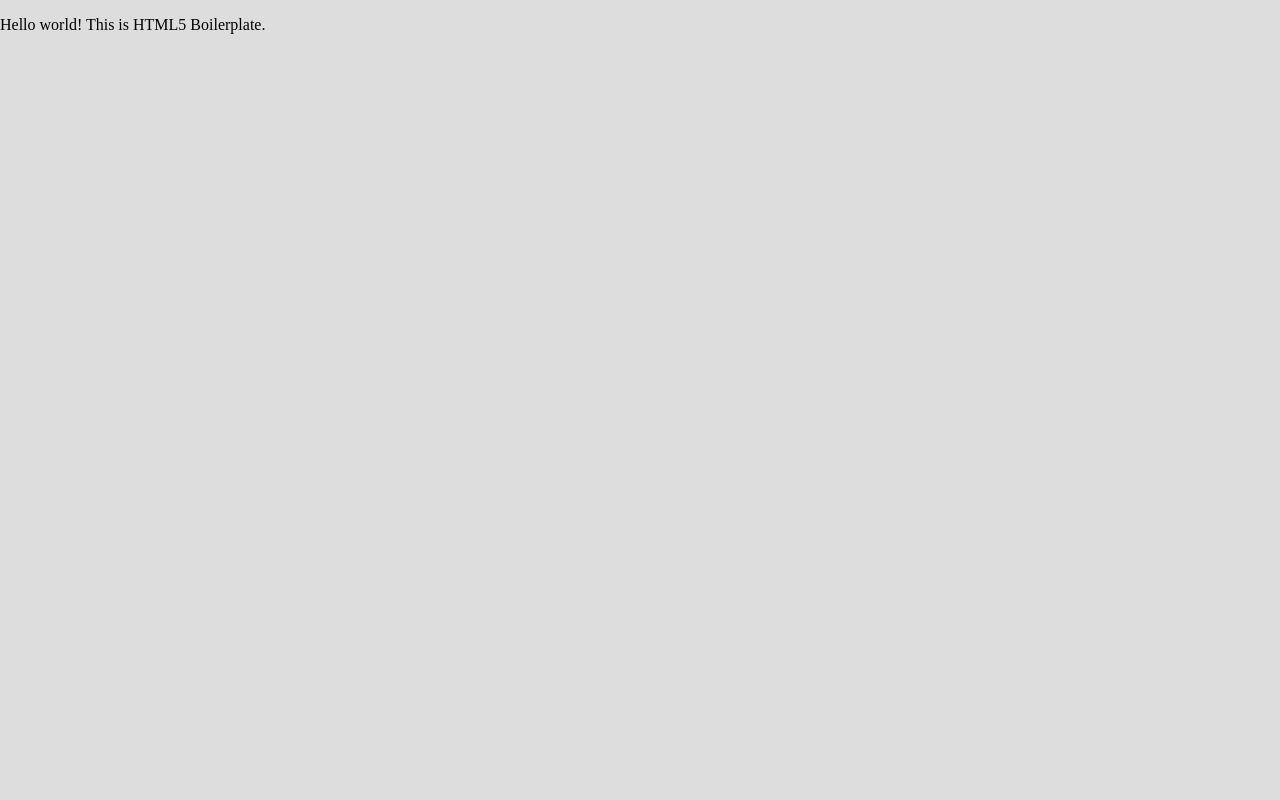
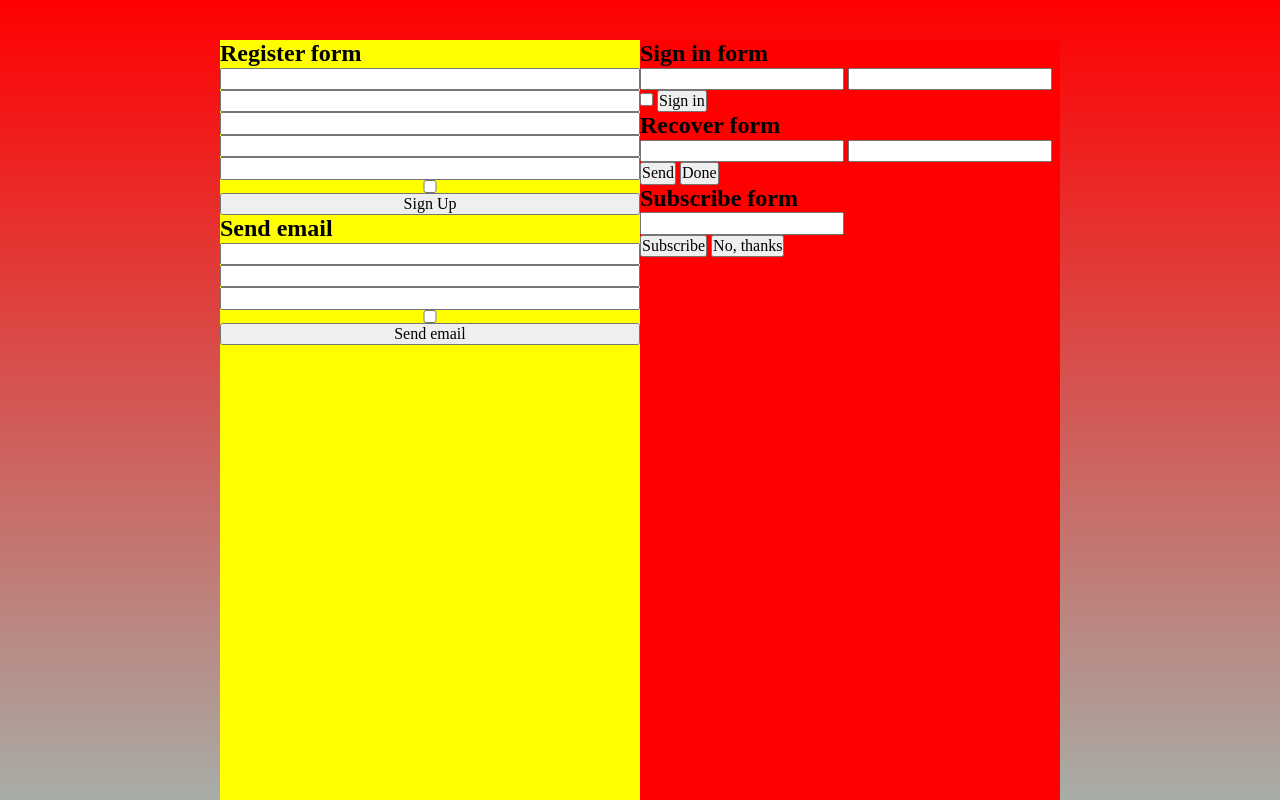
Before and after one commit to swirek-marcin/forms-wwc1, a website: page index.html in a window 1280 px wide. Shown: the top 800 px of the page. Drawn offline with nearby package versions, Linux system fonts and the light colour scheme; a web font is replaced by a local one.

Commit message:
Add forms

```diff
--- a/index.html
+++ b/index.html
@@ -21,17 +21,79 @@
   <![endif]-->
 
   <!-- Add your site or application content here -->
-  <p>Hello world! This is HTML5 Boilerplate.</p>
+
+  <section class="forms">
+    <div class="container">
+      <div class="big-forms">
+        <h2 class="register-form-header">Register form</h2>
+        <form action="" class="register-form">
+          <input type="text" name="imie" id="register-name">
+          <input type="password" name="pass" id="register-pass">
+          <input type="password" name="pass" id="pass">
+          <input type="email" name="email" id="register-email">
+          <input type="text" name="location" id="register-location">
+          <input type="checkbox" name="checkbox" id="register-checkbox">
+          <input type="button" value="Sign Up">
+        </form>
+        <h2 class="email-form-header">Send email</h2>
+        <form action="" class="mail-form">
+          <input type="text" name="name" id="mail-name">
+          <input type="email" name="email" id="mail-email">
+          <input type="text" name="message" id="mail-msg">
+          <input type="checkbox" name="checkbox" id="email-checkbox">
+          <input type="button" value="Send email">
+        </form>
+      </div>
+      <div class="small-forms">
+        <h2 class="sign-form-header">Sign in form</h2>
+        <form action="" class="sign-form">
+          <input type="text" name="username" id="sign-username">
+          <input type="password" name="pass-sign" id="pass-sign">
+          <div class="btn-sign-container">
+            <input type="checkbox" name="sign-checkbox" id="sign-checkbox">
+            <input type="button" value="Sign in">
+          </div>
+        </form>
+        <h2 class="recover-form-header">Recover form</h2>
+        <form action="" class="recover-form">
+          <input type="text" name="name" id="recover-name">
+          <input type="tel" name="phone-recover" id="phone-recover">
+          <div class="btn-recover-container">
+            <input type="button" value="Send">
+            <input type="button" value="Done">
+          </div>
+        </form>
+        <h2 class="subscribe-form-header">Subscribe form</h2>
+        <form action="" class="subscribe-form">
+          <input type="email" name="sub-email" id="sub-email">
+          <div class="btn-sub-container">
+            <input type="button" value="Subscribe">
+            <input type="button" value="No, thanks">
+          </div>
+        </form>
+      </div>
+    </div>
+  </section>
   <script src="js/vendor/modernizr-3.6.0.min.js"></script>
-  <script src="https://code.jquery.com/jquery-3.3.1.min.js" integrity="sha256-FgpCb/KJQlLNfOu91ta32o/NMZxltwRo8QtmkMRdAu8=" crossorigin="anonymous"></script>
-  <script>window.jQuery || document.write('<script src="js/vendor/jquery-3.3.1.min.js"><\/script>')</script>
+  <script src="https://code.jquery.com/jquery-3.3.1.min.js" integrity="sha256-FgpCb/KJQlLNfOu91ta32o/NMZxltwRo8QtmkMRdAu8="
+    crossorigin="anonymous"></script>
+  <script>
+    window.jQuery || document.write('<script src="js/vendor/jquery-3.3.1.min.js"><\/script>')
+
+  </script>
   <script src="js/plugins.js"></script>
   <script src="js/main.js"></script>
 
   <!-- Google Analytics: change UA-XXXXX-Y to be your site's ID. -->
   <script>
-    window.ga = function () { ga.q.push(arguments) }; ga.q = []; ga.l = +new Date;
-    ga('create', 'UA-XXXXX-Y', 'auto'); ga('send', 'pageview')
+    window.ga = function () {
+      ga.q.push(arguments)
+    };
+    ga.q = [];
+    ga.l = +new Date;
+    ga('create', 'UA-XXXXX-Y', 'auto');
+    ga('send', 'pageview')
+
   </script>
   <script src="https://www.google-analytics.com/analytics.js" async defer></script>
 </body>
--- a/sass/global/_global.scss
+++ b/sass/global/_global.scss
@@ -2,7 +2,41 @@
 @import '../variables/colors';
 @import '../variables/typography';
 
+* {
+  padding: 0;
+  margin: 0;
+  box-sizing: border-box;
+  // border: 1px solid red;
+}
+
 body {
-  background-color: #ddd;
   font-family: Titillium-600;
+  background-image: linear-gradient(red, #7efff5);
 }
+
+.container {
+  max-width: 100%;
+  width: 1100px;
+  display: flex;
+  justify-content: center;
+  margin: 40px auto;
+
+}
+
+.big-forms {
+  width: 420px;
+  height: 1100px;
+  background-color: yellow;
+}
+
+.small-forms {
+  width: 420px;
+  height: 870px;
+  background-color: red;
+}
+
+.register-form,
+.mail-form {
+  display: flex;
+  flex-direction: column;
+}
```
Also changed, not shown: css/main.css, 2 other files.
